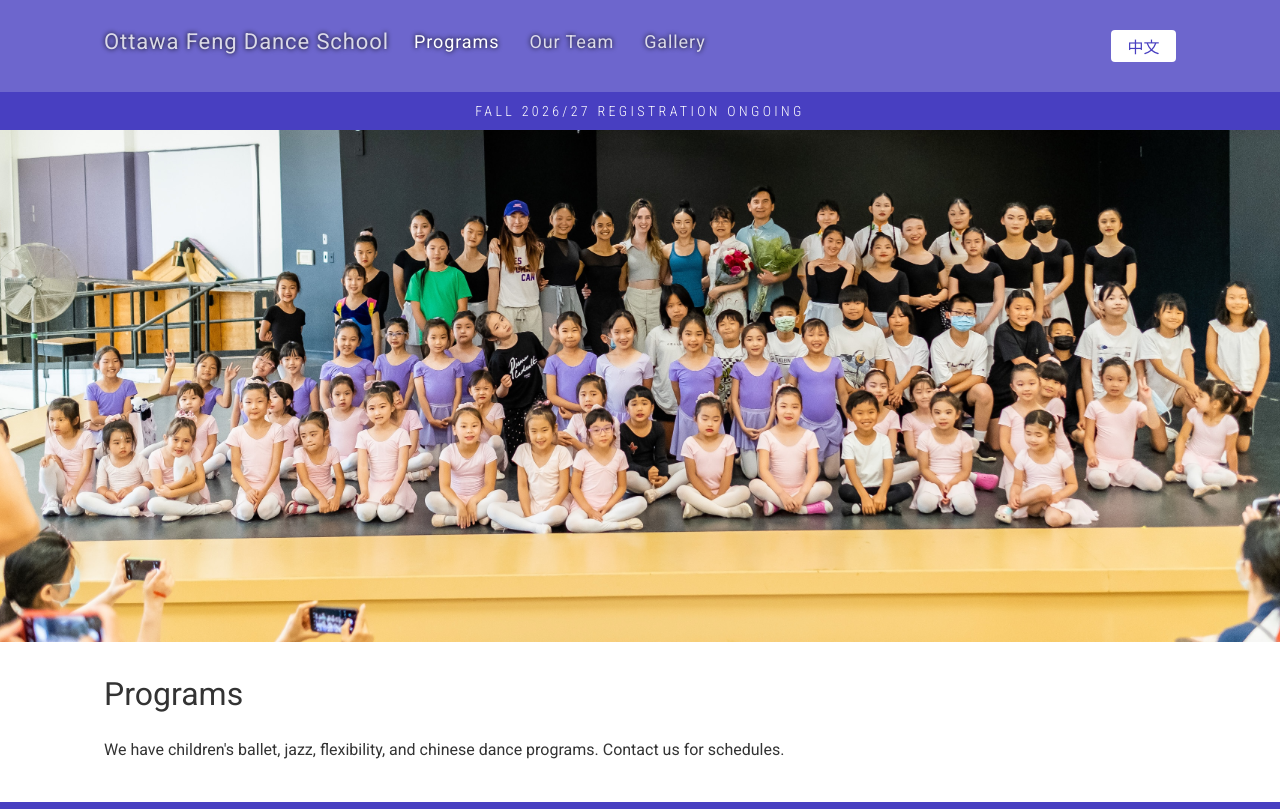
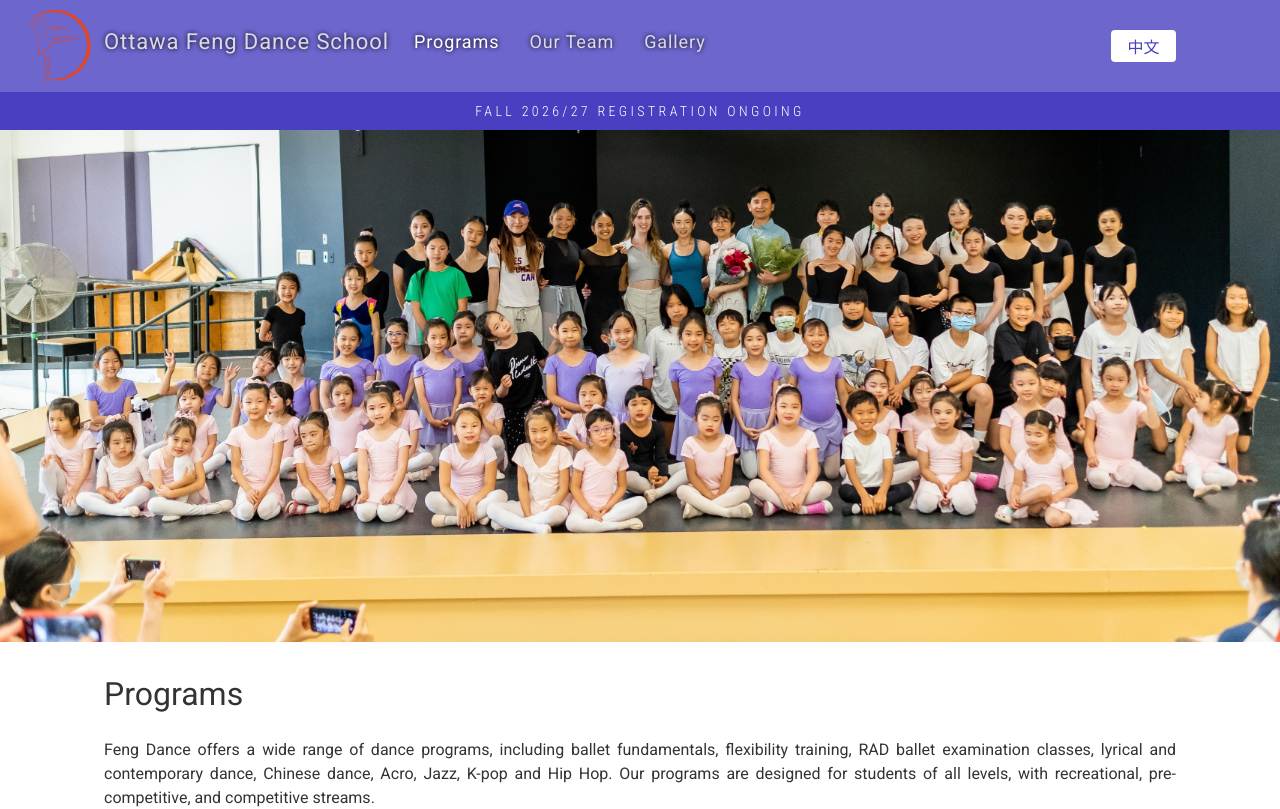
Before and after one commit to JacquelineJia/feng-dance, a React (Create React App) app: page /programs in a window 1280 px wide. Shown: the top 809 px of the page. Built offline with nearby package versions, Linux system fonts and the light colour scheme; the HTML template or start-up script is replaced by a standard one.

Commit message:
fix routing, add logo, add videos

```diff
--- a/src/App.js
+++ b/src/App.js
@@ -8,7 +8,7 @@ import Banner from './components/Banner';
 import Footer from './components/Footer';
 import Gallery from './components/Gallery';
 import HeaderImage from './components/HeaderImage';
-import Home from './components/Home';
+// import Home from './components/Home';
 import NavigationBar from './components/NavigationBar';
 import Programs from './components/Programs';
 import Register from './components/Register';
--- a/src/components/Footer/index.js
+++ b/src/components/Footer/index.js
@@ -16,7 +16,8 @@ class Footer extends Component {
           <span>
             <a className={style.link}
               href="mailto:fengdancestudio@gmail.com"
-              target="_blank">
+              target="_blank"
+              rel="noopener noreferrer">
               fengdancestudio@gmail.com
             </a>
           </span>
--- a/src/components/Gallery/Gallery.module.scss
+++ b/src/components/Gallery/Gallery.module.scss
@@ -18,37 +18,44 @@
   border-radius: 10px;
   display: flex;
   flex-direction: row;
+  justify-content: center;
   margin-top: 1em;
   margin-bottom: 2.5em;
   padding: 1em;
+
   @media (max-width: 767px) {
     flex-direction: column;
   }
 }
 
 .videoContainer {
-  display: flex;
   flex: 1;
-  flex-direction: column;
-  height: 150px;
+  aspect-ratio: 16 / 9;
   overflow: hidden;
   margin: 1em;
   position: relative;
+  border-radius: 10px;
+
   @media (max-width: 767px) {
-    height: 240px;
+    flex: 0 1 auto;
   }
 }
 
 .videoContainer iframe {
   border-radius: 10px;
   border-width: 0px;
-  flex: 1 1 auto;
+  width: 100%;
+  height: 100%;
+  position: absolute;
+  top: 0;
+  left: 0;
 }
 
 .singleVideo {
-  height: 400px;
-  max-height: 80vh;
+  flex: 0 1 800px;
+  max-width: 800px;
+
   @media (max-width: 767px) {
-    height: 350px;
+    flex: 0 1 auto;
   }
 }
--- a/src/components/Gallery/index.js
+++ b/src/components/Gallery/index.js
@@ -15,6 +15,16 @@ class Gallery extends Component {
         <span className={style.videoGroup}>
           <span className={`${style.videoContainer} ${style.singleVideo}`}>
             <iframe
+              title="Feng Dance RAD G2 Exam Day"
+              src="https://www.youtube.com/embed/cw5u3BGzNsA"
+              allowfullscreen="allowfullscreen"
+            >
+            </iframe>
+          </span>
+        </span>
+        <span className={style.videoGroup}>
+          <span className={`${style.videoContainer} ${style.singleVideo}`}>
+            <iframe
               title="Feng Dance 2024 Recital"
               src="https://www.youtube.com/embed/dsCLRKAVoXc"
               allowfullscreen="allowfullscreen"
@@ -25,8 +35,8 @@ class Gallery extends Component {
         <span className={style.videoGroup}>
           <span className={`${style.videoContainer} ${style.singleVideo}`}>
             <iframe
-              title="Feng Dance Recital 2022"
-              src="https://www.youtube.com/embed/r0ah9Y77JyU"
+              title="Feng Dance 2023 Showcase"
+              src="https://www.youtube.com/embed/WnFRhhttHeE"
               allowfullscreen="allowfullscreen"
             >
             </iframe>
--- a/src/components/HeaderImage/index.js
+++ b/src/components/HeaderImage/index.js
@@ -1,5 +1,4 @@
 import React from 'react';
-import { FormattedMessage } from 'react-intl';
 import { withRouter } from "react-router-dom";
 
 import style from './HeaderImage.module.scss';
--- a/src/components/NavigationBar/NavigationBar.module.scss
+++ b/src/components/NavigationBar/NavigationBar.module.scss
@@ -30,7 +30,38 @@
   display: flex;
   flex-grow: 1;
   flex-wrap: wrap;
+  position: relative;
   text-shadow: 0px 0px 5px $black;
+
+  .logoWrapper {
+    align-items: center;
+    display: flex;
+    height: 92px; // navbar's full height — measure in devtools, adjust to match
+    left: -80px;
+    margin-top: 10px;
+    margin-bottom: 10px;
+    position: absolute;
+    top: -40px;
+    z-index: 10;
+
+    @media (max-width: 1023px) {
+      display: none;
+    }
+  }
+
+  .logo {
+    border-radius: 5px;
+    height: 72px; // logoWrapper's height minus its margins (92 - 10 - 10)
+    width: 72px;
+    max-width: 200px;
+  }
+
+  .imageLogo {
+    background: url("../../images/logo.png");
+    background-repeat: no-repeat;
+    background-position: 50% 50%;
+    background-size: contain;
+  }
 
   .name {
     color: $white-fadded-2;
--- a/src/components/NavigationBar/index.js
+++ b/src/components/NavigationBar/index.js
@@ -10,6 +10,11 @@ class NavigationBar extends React.Component {
       <div className={`${style.navBar} appPaddingWrapper`}>
         <div className={`${style.body} appContentWidth`}>
           <div className={style.header}>
+            <div className={style.logoWrapper}>
+              <NavLink exact to="/">
+                <div className={`${style.logo} ${style.imageLogo}`}/>
+              </NavLink>
+            </div>
             <div className={style.name}>
               <span>
                 <NavLink exact to="/" activeClassName={style.pageOpen}>
--- a/src/components/Programs/index.js
+++ b/src/components/Programs/index.js
@@ -15,9 +15,9 @@ class Programs extends Component {
         <span className={style.content}>
           <FormattedMessage
             id="components.programs.content"
-            defaultMessage="We have children ballet, jazz, flexibility, and chinese dance programs. Contact us for schedules."
+            defaultMessage=""
             values={{
-              br: <span><br /><br /></span>,
+              linebreak: <br />
             }}
           />
         </span>
--- a/src/translations/en.json
+++ b/src/translations/en.json
@@ -42,7 +42,7 @@
   "components.navigationBar.menu.team": "Our Team",
   "components.navigationBar.menu.title": "Ottawa Feng Dance School",
   "components.programs.title": "Programs",
-  "components.programs.content": "We have children's ballet, jazz, flexibility, and chinese dance programs. Contact us for schedules.",
+  "components.programs.content": "Feng Dance offers a wide range of dance programs, including ballet fundamentals, flexibility training, RAD ballet examination classes, lyrical and contemporary dance, Chinese dance, Acro, Jazz, K-pop and Hip Hop. Our programs are designed for students of all levels, with recreational, pre-competitive, and competitive streams.{linebreak}{linebreak}Feng Dance emphasizes systematic and comprehensive training in dance technique, musicality, and performance skills. Our goal is to provide children with professional and structured training from the very beginning, helping them develop their dance potential, cultivate a lifelong love of dance, and build confidence, discipline, and an elegant sense of poise.",
   "components.register.title": "Register",
   "components.register.content": "Registration form will be added soon.",
   "components.team.title": "Feng Dance Team",
--- a/src/translations/zh.json
+++ b/src/translations/zh.json
@@ -42,7 +42,7 @@
   "components.navigationBar.menu.team": "舞蹈团组成",
   "components.navigationBar.menu.title": "枫舞蹈学校",
   "components.programs.title": "课程介绍",
-  "components.programs.content": "We have children's ballet, jazz, flexibility, and chinese dance programs. Contact us for schedules.",
+  "components.programs.content": "Feng Dance offers a wide range of dance programs, including ballet fundamentals, flexibility training, RAD ballet examination classes, lyrical and contemporary dance, Chinese dance, Acro, Jazz, K-pop and Hip Hop. Our programs are designed for students of all levels, with recreational, pre-competitive, and competitive streams.{linebreak}{linebreak}Feng Dance emphasizes systematic and comprehensive training in dance technique, musicality, and performance skills. Our goal is to provide children with professional and structured training from the very beginning, helping them develop their dance potential, cultivate a lifelong love of dance, and build confidence, discipline, and an elegant sense of poise.",
   "components.register.title": "Register",
   "components.register.content": "Registration form will be added soon.",
   "components.team.title": "枫舞蹈学校团队",
```
Also changed, not shown: public/404.html (added, +21 -0 lines), src/images/logo.png (added), 1 other file (tests, documents, lock files or other folders).
